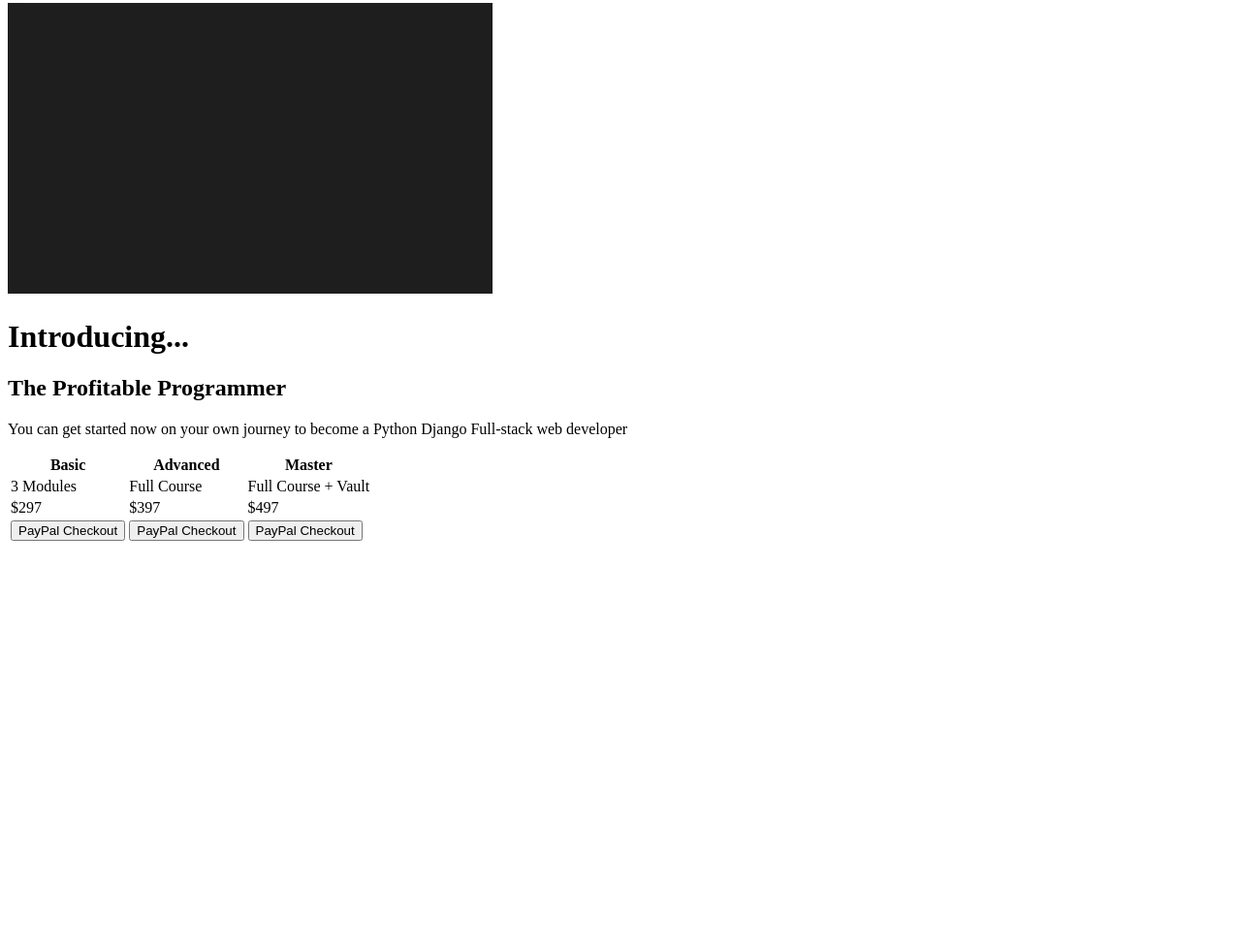
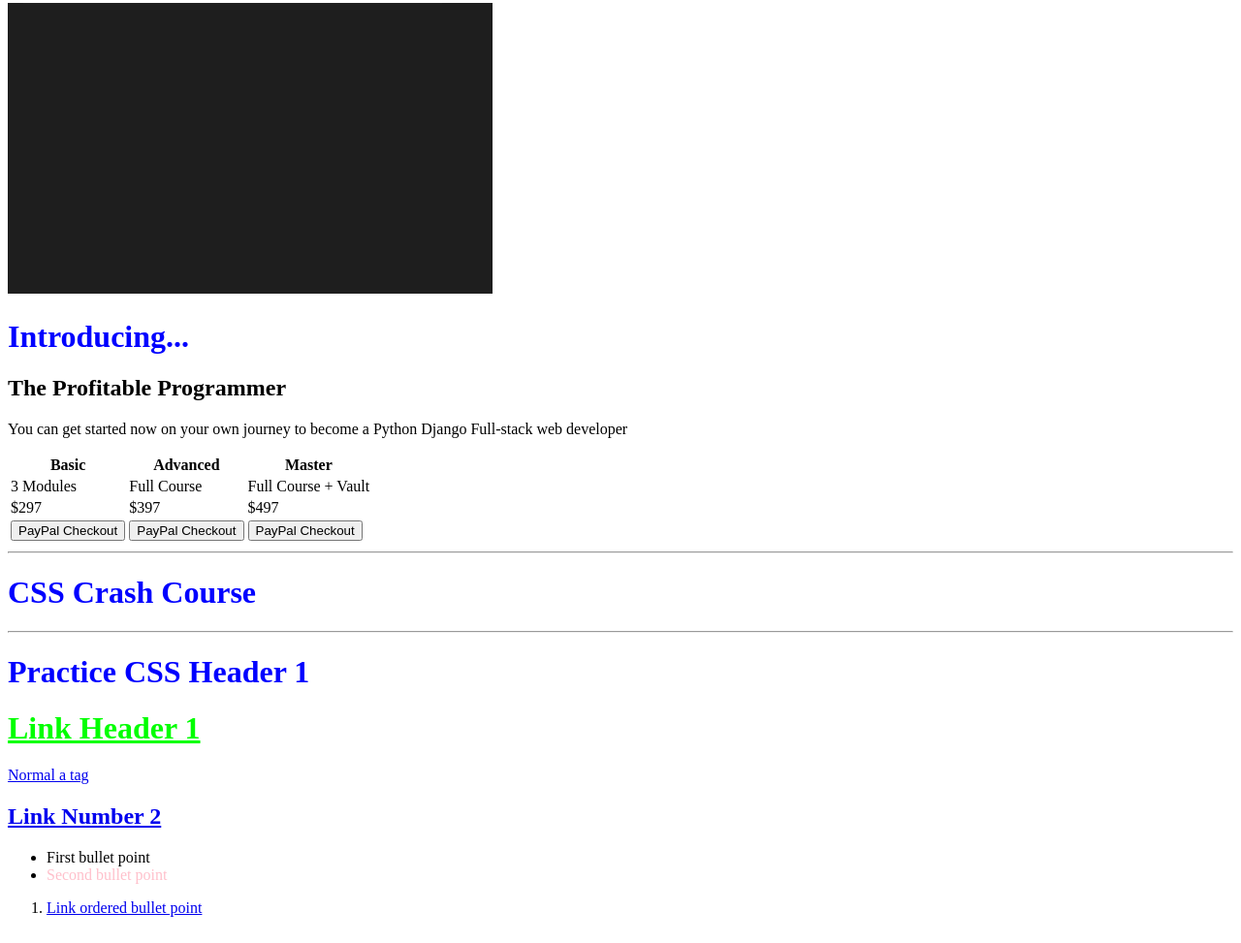
Before and after one commit to Ray-Xavier-2021/html-crash-course, a plain HTML site: page index.html in a window 1280 px wide. Shown: the part 731-1704 px from the top of the page at 97% size. Before the commit the page ends 1300 px from the top, so only its background shows below. Drawn offline with Linux system fonts and the light colour scheme.

Commit message:
added css crash course for deployment

```diff
--- a/index.html
+++ b/index.html
@@ -4,6 +4,7 @@
     <meta charset="UTF-8">
     <meta http-equiv="X-UA-Compatible" content="IE=edge">
     <meta name="viewport" content="width=device-width, initial-scale=1.0">
+    <link rel="stylesheet" href="./css-crash-course/css/style.css">
     <title>HTML Crash Course</title>
 </head>
 <body>
@@ -134,6 +135,32 @@
          </tr>
      </table>
 
+    <!-- CSS CRASH COURSE -->
+    <!-- Horizontal Rule -->
+    <hr>
+        <h1>CSS Crash Course</h1>
+    <hr>
+
+    <h1>Practice CSS Header 1</h1>
+    <h1><a href="#">Link Header 1</a></h1>
+    <a href="#">Normal a tag</a>
+
+    <h2><a href="#">Link Number 2</a></h2>
+
+    <ul>
+        <li>First bullet point</li>
+        <li><a href="#">Second bullet point</a></li>
+    </ul>
+
+    <ol>
+        <li><a href="#">Link ordered bullet point</a></li>
+    </ol>
+    <!-- ID attribute -->
+    <img id="chessboard" src="chessboard.jpg" alt="" width="100px">
+    <!-- CLass attribute -->
+    <img class="chessboard" src="chessboard.jpg" alt="" width="100px">
+
+
 </body>
 </html>
 
```
